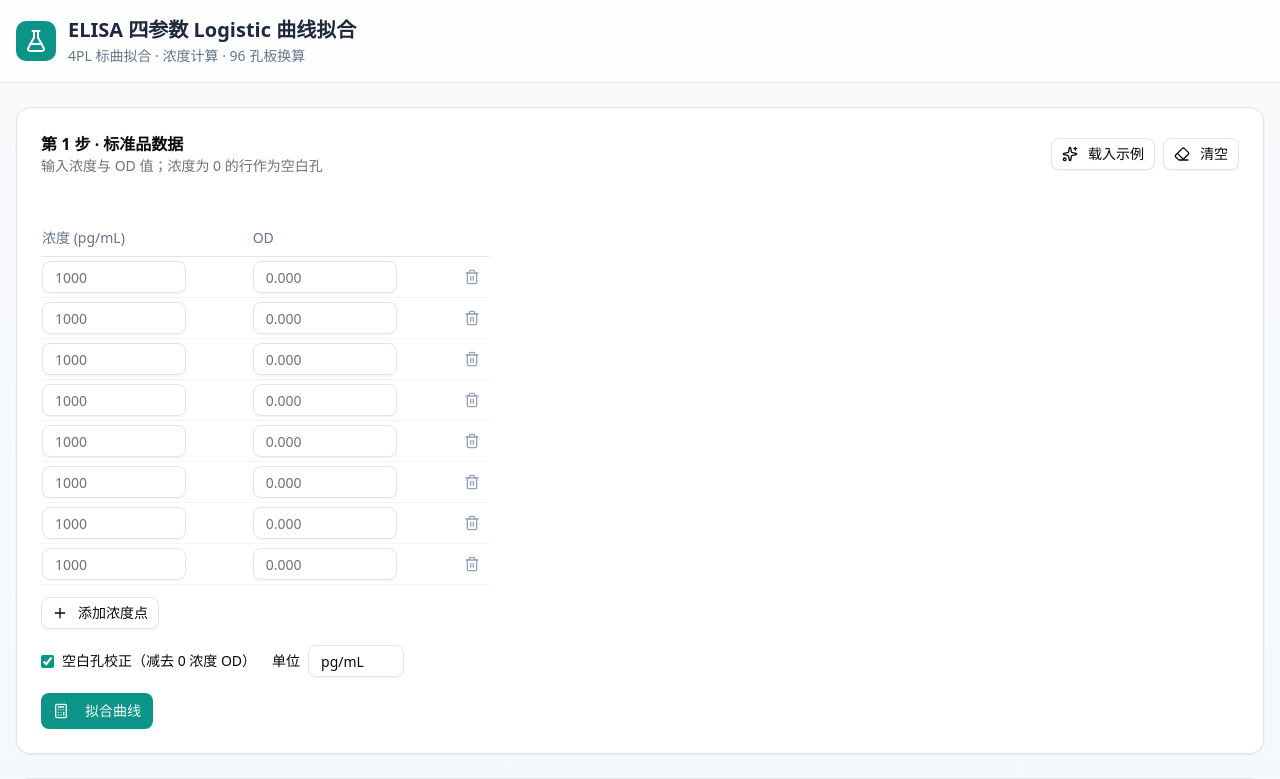
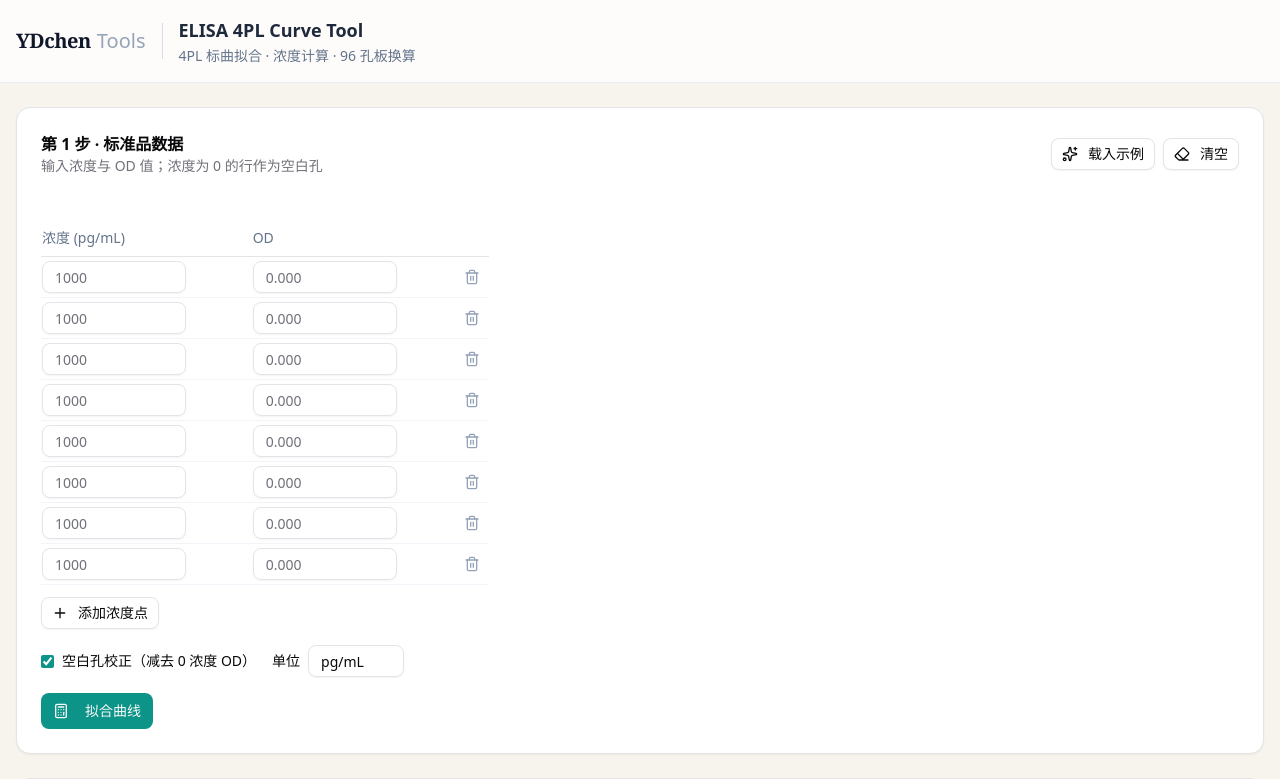
Before and after one commit to heyhey-yoyo/elisa-curve-tool, a React (Vite) app: page / in a window 1280 px wide. Shown: the top 779 px of the page. Built offline with nearby package versions, Linux system fonts and the light colour scheme.

Commit message:
style: 页眉与背景轻量视觉改版（学术风）

```diff
--- a/src/pages/Home.tsx
+++ b/src/pages/Home.tsx
@@ -1,4 +1,4 @@
-// ELISA_REVIEW_FIXES_20260728
+// ELISA_HEADER_SKIN_20260728
 import { useMemo, useRef, useState } from 'react'
 import {
   ComposedChart,
@@ -12,7 +12,7 @@ import {
   ReferenceLine,
   ReferenceArea,
 } from 'recharts'
-import { FlaskConical, Plus, Trash2, Sparkles, Eraser, Calculator, Info, Pencil, ChevronUp, ChevronDown, ChevronLeft, ChevronRight, Copy, Check } from 'lucide-react'
+import { Plus, Trash2, Sparkles, Eraser, Calculator, Info, Pencil, ChevronUp, ChevronDown, ChevronLeft, ChevronRight, Copy, Check } from 'lucide-react'
 import { Button } from '@/components/ui/button'
 import { Card, CardContent, CardHeader, CardTitle, CardDescription } from '@/components/ui/card'
 import { Input } from '@/components/ui/input'
@@ -355,15 +355,17 @@ export default function Home() {
   }
 
   return (
-    <div className="min-h-screen bg-gradient-to-b from-slate-50 to-slate-100">
-      {/* 头部 */}
-      <header className="border-b bg-white/80 backdrop-blur">
-        <div className="max-w-7xl mx-auto px-3 sm:px-4 py-3 sm:py-4 flex items-center gap-2 sm:gap-3">
-          <div className="p-1.5 sm:p-2 rounded-lg bg-teal-600 text-white shrink-0">
-            <FlaskConical className="w-5 h-5 sm:w-6 sm:h-6" />
+    <div className="min-h-screen bg-[#F7F4EE]">
+      {/* 头部：极简学术风品牌栏 */}
+      <header className="border-b border-slate-200/80 bg-white/70 backdrop-blur">
+        <div className="max-w-7xl mx-auto px-3 sm:px-4 py-3 sm:py-4 flex items-center gap-3 sm:gap-4">
+          <div className="shrink-0 leading-none">
+            <span className="font-serif text-lg sm:text-xl font-semibold tracking-tight text-slate-900">YDchen</span>
+            <span className="ml-1.5 text-lg sm:text-xl font-light text-slate-400">Tools</span>
           </div>
+          <div className="w-px h-8 sm:h-9 bg-slate-300/80 shrink-0" aria-hidden="true" />
           <div className="min-w-0">
-            <h1 className="text-base sm:text-xl font-bold text-slate-800 leading-tight">ELISA 四参数 Logistic 曲线拟合</h1>
+            <h1 className="text-base sm:text-lg font-semibold text-slate-800 leading-tight">ELISA 4PL Curve Tool</h1>
             <p className="text-xs sm:text-sm text-slate-500 mt-0.5">4PL 标曲拟合 · 浓度计算 · 96 孔板换算</p>
           </div>
         </div>
```
